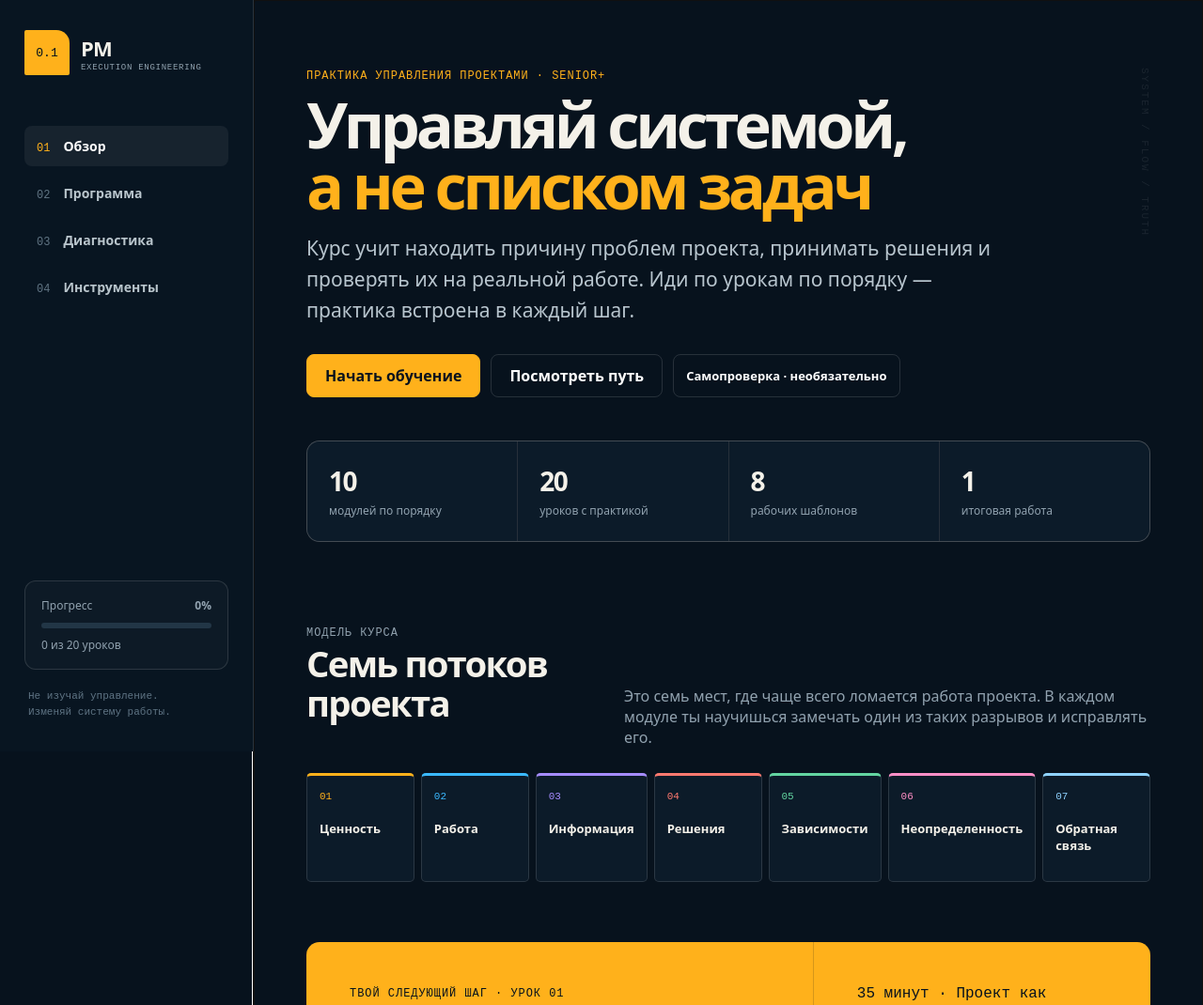
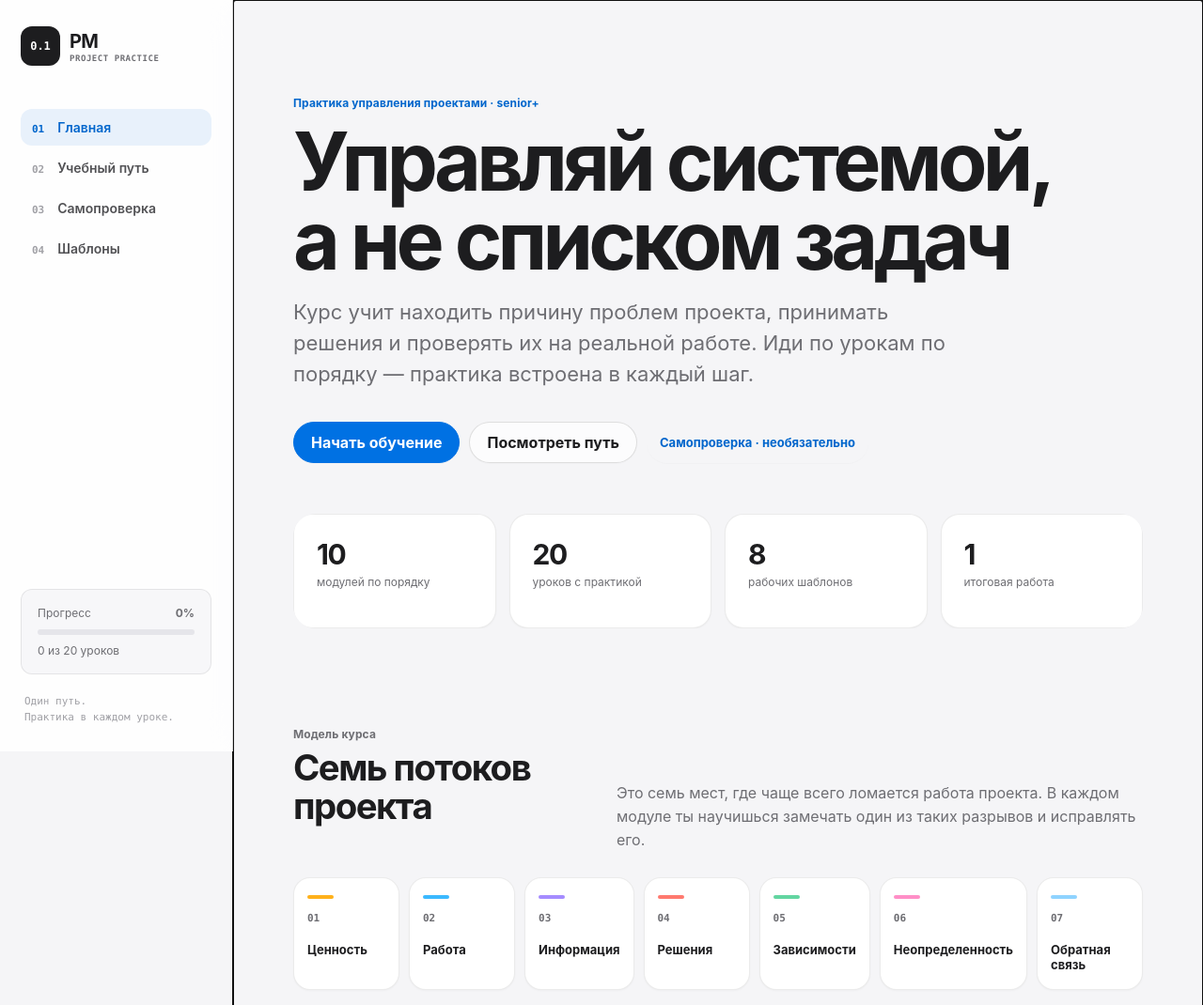
Before and after one commit to tim8es/pmo01, a plain HTML site: page index.html in a window 1280 px wide. Shown: the top 1070 px of the page at 94% size. Drawn offline with Linux system fonts and the light colour scheme.

Commit message:
ux: connect v1.1 design and clearer navigation

```diff
--- a/index.html
+++ b/index.html
@@ -3,14 +3,15 @@
   <head>
     <meta charset="UTF-8" />
     <meta name="viewport" content="width=device-width, initial-scale=1.0" />
-    <meta name="theme-color" content="#08131f" />
+    <meta name="theme-color" content="#f5f5f7" />
     <meta
       name="description"
-      content="Практическая программа по проектному управлению как инженерии систем исполнения."
+      content="Практический курс по управлению проектами: один понятный путь, короткая теория и практика на реальных задачах."
     />
-    <title>PM 0.1 — Инженерия исполнения</title>
+    <title>PM 0.1 — Практика управления проектами</title>
     <link rel="stylesheet" href="styles.css" />
     <link rel="stylesheet" href="m01-validation.css" />
+    <link rel="stylesheet" href="v1-1.css" />
   </head>
   <body>
     <a class="skip-link" href="#main">Перейти к содержанию</a>
@@ -18,16 +19,16 @@
       <aside class="sidebar" aria-label="Основная навигация">
         <a class="brand" href="#/" aria-label="PM 0.1 — главная">
           <span class="brand-mark">0.1</span>
-          <span><strong>PM</strong><small>EXECUTION ENGINEERING</small></span>
+          <span><strong>PM</strong><small>PROJECT PRACTICE</small></span>
         </a>
         <nav class="main-nav">
-          <a href="#/" data-route="home"><span>01</span>Обзор</a>
-          <a href="#/course" data-route="course"><span>02</span>Программа</a>
-          <a href="#/diagnostic" data-route="diagnostic"><span>03</span>Диагностика</a>
-          <a href="#/toolkit" data-route="toolkit"><span>04</span>Инструменты</a>
+          <a href="#/" data-route="home"><span>01</span>Главная</a>
+          <a href="#/course" data-route="course"><span>02</span>Учебный путь</a>
+          <a href="#/diagnostic" data-route="diagnostic"><span>03</span>Самопроверка</a>
+          <a href="#/toolkit" data-route="toolkit"><span>04</span>Шаблоны</a>
         </nav>
         <div class="sidebar-progress" id="sidebar-progress"></div>
-        <p class="sidebar-note">Не изучай управление.<br />Изменяй систему работы.</p>
+        <p class="sidebar-note">Один путь.<br />Практика в каждом уроке.</p>
       </aside>
 
       <div class="mobile-header">
@@ -35,8 +36,8 @@
         <button class="menu-button" id="menu-button" aria-expanded="false" aria-controls="mobile-nav">Меню</button>
       </div>
       <nav class="mobile-nav" id="mobile-nav" aria-label="Мобильная навигация">
-        <a href="#/">Обзор</a><a href="#/course">Программа</a>
-        <a href="#/diagnostic">Диагностика</a><a href="#/toolkit">Инструменты</a>
+        <a href="#/">Главная</a><a href="#/course">Учебный путь</a>
+        <a href="#/diagnostic">Самопроверка</a><a href="#/toolkit">Шаблоны</a>
       </nav>
 
       <main id="main" tabindex="-1"></main>
@@ -44,6 +45,7 @@
 
     <div class="toast" id="toast" role="status" aria-live="polite"></div>
     <script src="course-data.js"></script>
+    <script src="content-overrides.js"></script>
     <script src="m01-validation-data.js"></script>
     <script src="learning-domain.js"></script>
     <script src="app.js"></script>
```
